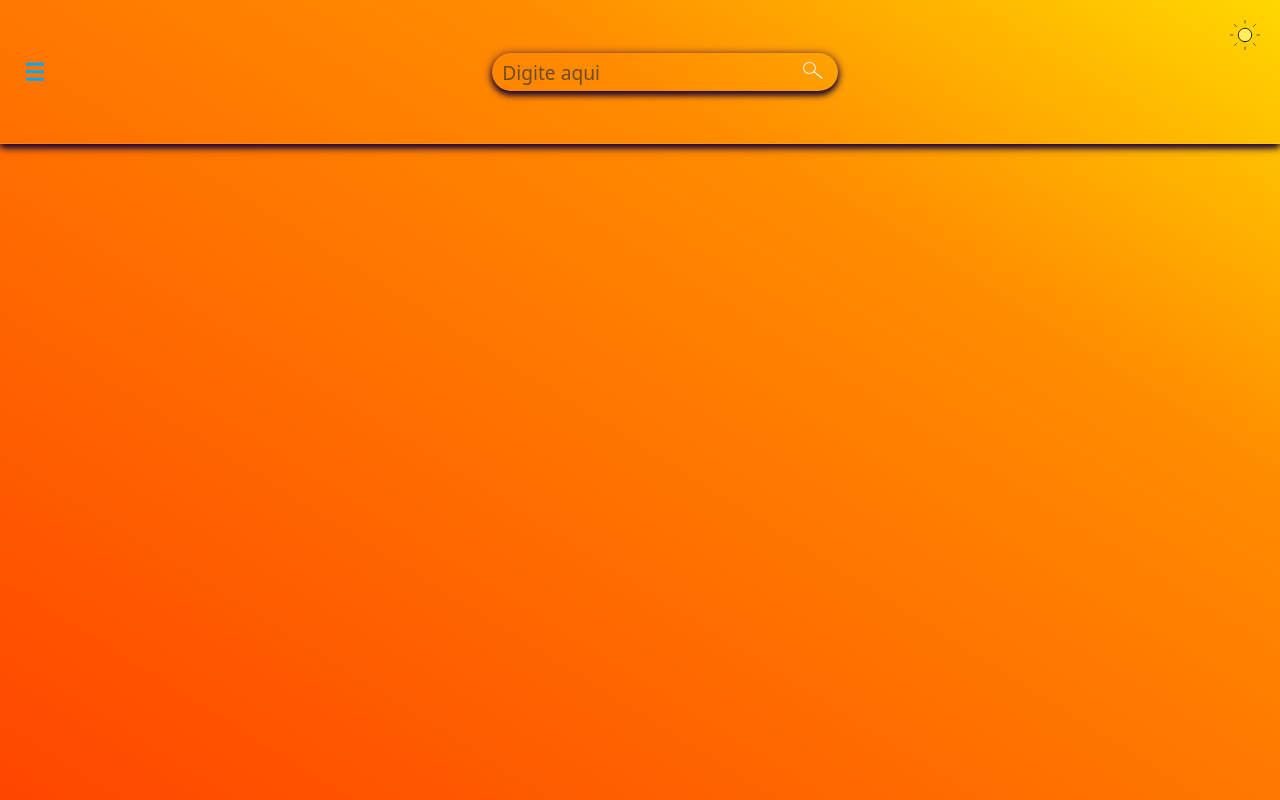
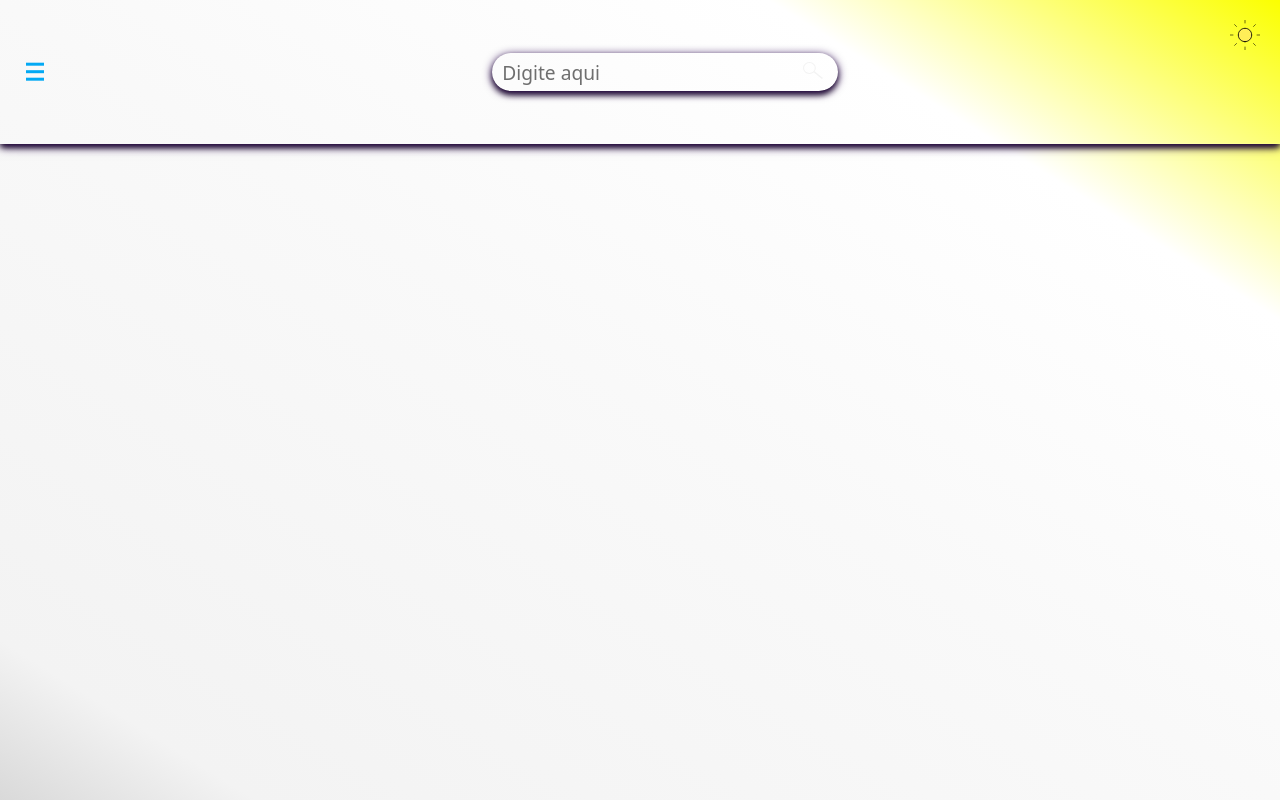
Before and after one commit to yoshtempest/manhwa-library, a Next.js app: page / in a window 1280 px wide. Built offline with nearby package versions, Linux system fonts and the light colour scheme.

Commit message:
fix: Colors of gradient in light theme

```diff
--- a/src/app/globals.css
+++ b/src/app/globals.css
@@ -4,10 +4,11 @@
 :root, .light {
   --background: linear-gradient(
       to bottom left,
-      #FFD700 0%,
-      /* #FF6347 12%, */
-      #FF8C00 30%, /* 20% antes */
-      #FF4500 100%
+      #fbff00 0%,
+      white 20%,
+      #f9f9f9 50%,
+      #f3f3f3 90%,
+      #d9d9d9 100%
   );
   --foreground: #333333;
   --primary: #FFF9C4;
```
